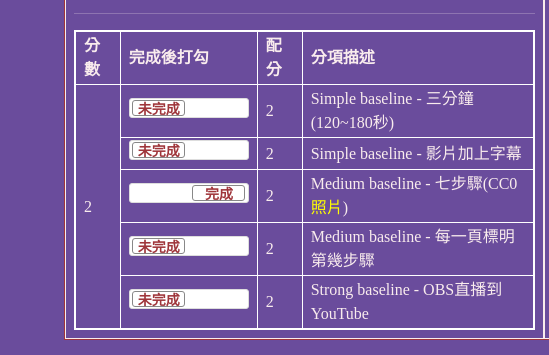
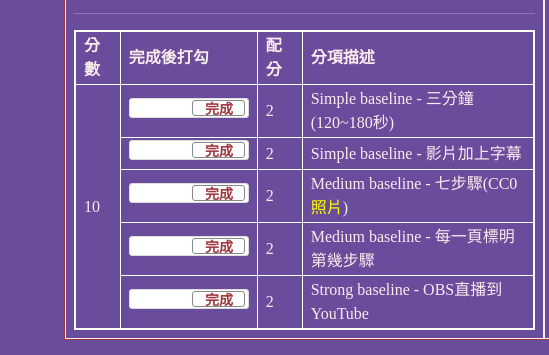
Before and after one commit to t598092/ca2024f, a plain HTML site: page index.html in a window 1280 px wide. Shown: the part 2438-2793 px from the top of the page, 0-549 px from the left. Drawn offline with nearby package versions, Linux system fonts and the light colour scheme; a web font is replaced by a local one.

Commit message:
Update index.html

```diff
--- a/index.html
+++ b/index.html
@@ -338,18 +338,17 @@
       <table>
         <tr><th>分數</th><th>完成後打勾</th><th>配分</th><th>分項描述</th></tr>
         <tr><td rowspan="5" id="myTotal3"></td>
-            <td><input type="checkbox" class="flipswitch" id="myCheckbox31"></td><td id='m31'>2</td><td>Simple baseline - 三分鐘(120~180秒)</td></tr>
-        <tr><td><input type="checkbox" class="flipswitch" id="myCheckbox32"></td><td id='m32'>2</td><td>Simple baseline - 影片加上字幕</td></tr>
+            <td><input type="checkbox" class="flipswitch" id="myCheckbox31" checked></td><td id='m31'>2</td><td>Simple baseline - 三分鐘(120~180秒)</td></tr>
+        <tr><td><input type="checkbox" class="flipswitch" id="myCheckbox32" checked></td><td id='m32'>2</td><td>Simple baseline - 影片加上字幕</td></tr>
         <tr><td><input type="checkbox" class="flipswitch" id="myCheckbox33" checked></td><td id='m33'>2</td><td>Medium baseline - 七步驟(CC0 <span style="color:yellow;">照片</span>)</td></tr>
-        <tr><td><input type="checkbox" class="flipswitch" id="myCheckbox34"></td><td id='m34'>2</td><td>Medium baseline  - 每一頁標明第幾步驟 </td></tr>
-        <tr><td><input type="checkbox" class="flipswitch" id="myCheckbox35"></td><td id='m35'>2</td><td>Strong baseline - OBS直播到YouTube </td></tr>
+        <tr><td><input type="checkbox" class="flipswitch" id="myCheckbox34" checked></td><td id='m34'>2</td><td>Medium baseline  - 每一頁標明第幾步驟 </td></tr>
+        <tr><td><input type="checkbox" class="flipswitch" id="myCheckbox35" checked></td><td id='m35'>2</td><td>Strong baseline - OBS直播到YouTube </td></tr>
       </table>
       <!-- hw03: 評分表 -->
     </div>
     <div class="col-md-7 twenty">
       <!-- 左邊鑲嵌 有字幕 影片，右邊鑲嵌 直播 影片 -->
-     <iframe width="49%" height="100%" src="https://www.youtube.com/embed/jFMUm95ZXBo?si=ML0w4apVRQJoq-Io" title="YouTube video player" frameborder="0" allow="accelerometer; autoplay; clipboard-write; encrypted-media; gyroscope; picture-in-picture; web-share" referrerpolicy="strict-origin-when-cross-origin" allowfullscreen></iframe>
-
+      <iframe width="49%" height="100%" src="https://www.youtube.com/embed/kNByhtPAkl4?si=OqGpRbMDUD-JY0s4" title="YouTube video player" frameborder="0" allow="accelerometer; autoplay; clipboard-write; encrypted-media; gyroscope; picture-in-picture; web-share" referrerpolicy="strict-origin-when-cross-origin" allowfullscreen></iframe>
       <iframe width="49%" height="100%" src="https://www.youtube.com/embed/RZFif0g9pmE?si=vRlNY3eH8u9W311o" title="YouTube video player" frameborder="0" allow="accelerometer; autoplay; clipboard-write; encrypted-media; gyroscope; picture-in-picture; web-share" referrerpolicy="strict-origin-when-cross-origin" allowfullscreen></iframe>
 
     </div>
@@ -378,8 +377,7 @@
     </div>
     <div class="col-md-7 twenty">
       <!-- 左邊鑲嵌 有字幕 影片，右邊鑲嵌 直播 影片 -->
-     <iframe width="49%" height="100%" src="https://www.youtube.com/embed/jFMUm95ZXBo?si=ML0w4apVRQJoq-Io" title="YouTube video player" frameborder="0" allow="accelerometer; autoplay; clipboard-write; encrypted-media; gyroscope; picture-in-picture; web-share" referrerpolicy="strict-origin-when-cross-origin" allowfullscreen></iframe>
-
+     <iframe width="49%" height="100%" src="https://www.youtube.com/embed/IcAjWsBcTlo?si=mRaMIvuHOzLKl3zq" title="YouTube video player" frameborder="0" allow="accelerometer; autoplay; clipboard-write; encrypted-media; gyroscope; picture-in-picture; web-share" referrerpolicy="strict-origin-when-cross-origin" allowfullscreen></iframe>
       <iframe width="49%" height="100%" src="https://www.youtube.com/embed/_8sqgVY9Mb0?si=kJvk0_DOR9jVv71Y" title="YouTube video player" frameborder="0" allow="accelerometer; autoplay; clipboard-write; encrypted-media; gyroscope; picture-in-picture; web-share" referrerpolicy="strict-origin-when-cross-origin" allowfullscreen></iframe>
     </div>
   </div>
```
